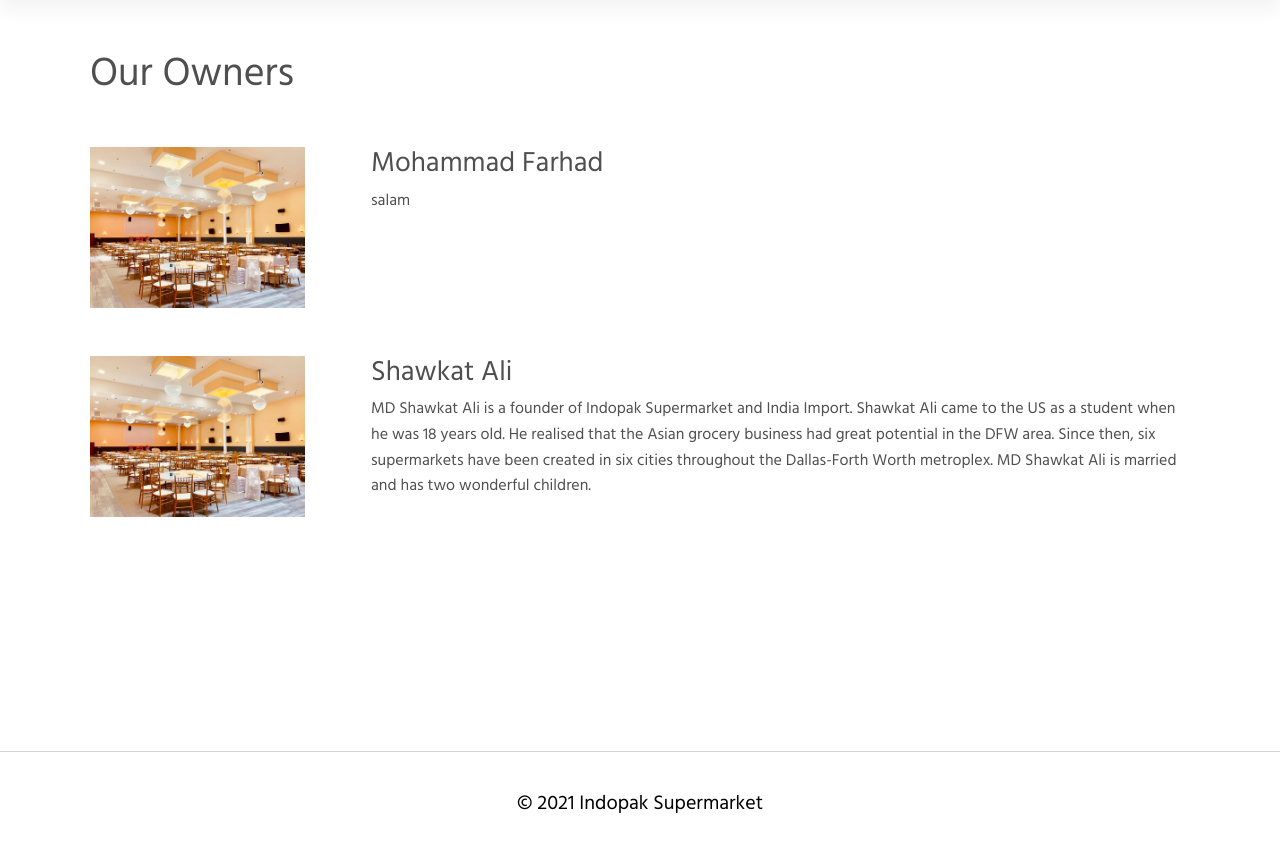
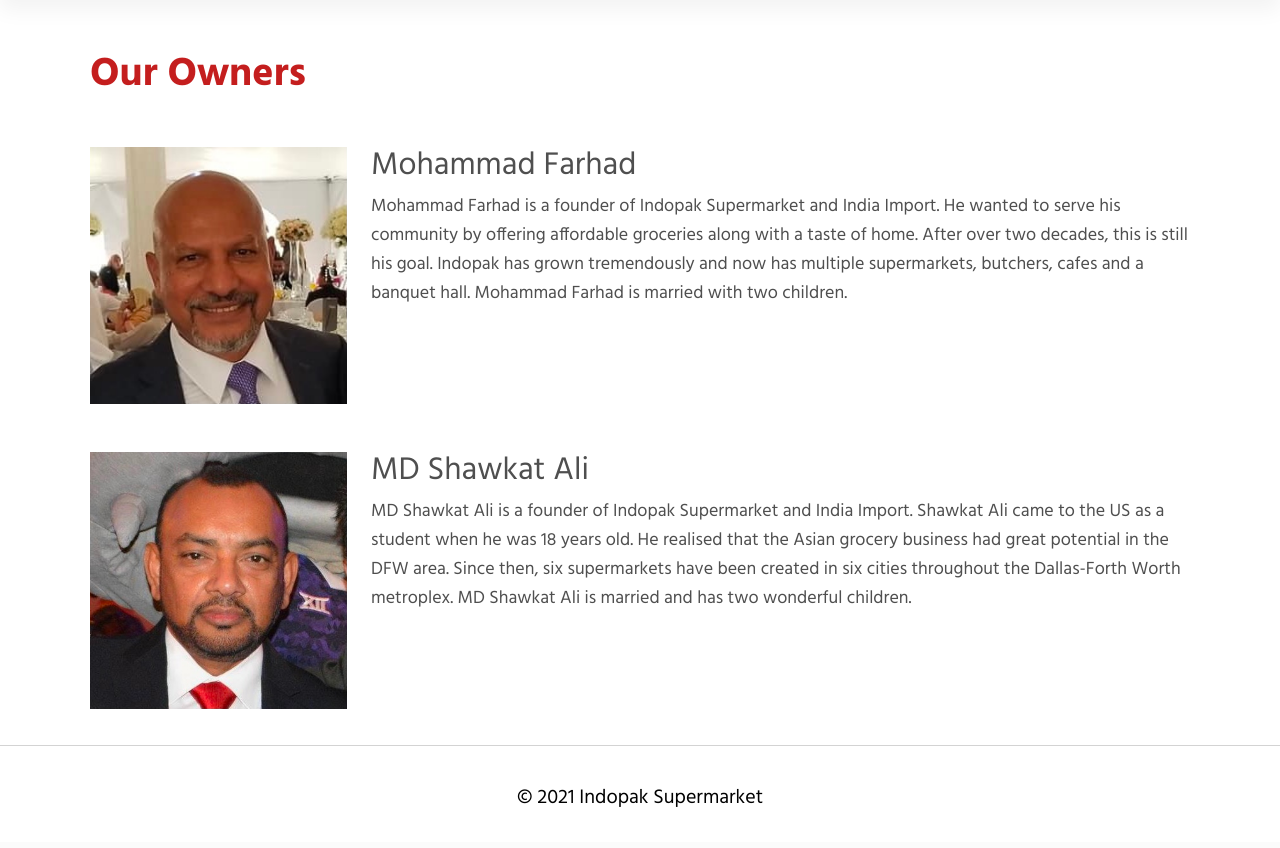
Before and after one commit to raiskazi/indopak-website, a Flask app: page /about in a window 1280 px wide. Shown: the part 92-940 px from the top of the page. After the commit the page ends 899 px from the top, so only its background shows below. Run offline with Flask 2, Linux system fonts and the light colour scheme; some libraries are stand-ins or nearby versions.

Commit message:
about pictures

```diff
--- a/templates/about.html
+++ b/templates/about.html
@@ -3,34 +3,37 @@
 {% block content %}
 <div class="container" style="padding: 20px">
 
-    <h1 class="mt-5"> Our Owners</h1>
+    <h1 class="mt-5" style="color: rgb(196, 30, 30)"> <b>Our Owners</b> </h1>
 
     <div class="row mt-5">
         <div class="col-md-3">
-            <img src="{{url_for('static', filename='images/banquet.jpeg')}}" height="150" width="215" class="img-fluid">
+            <img src="{{url_for('static', filename='images/farhad.jpg')}}" height="275" width="275" class="img-fluid">
         </div>
         <div class="col-md-9">
-            <h3> Mohammad Farhad</h3>
-            <p> salam</p>
+            <h2> Mohammad Farhad</h2>
+            <p style= "font-size: large"> Mohammad Farhad is a founder of Indopak Supermarket and India Import. He wanted to serve his community by
+                offering affordable groceries along with a taste of home. After over two decades, this is still
+                his goal. Indopak has grown tremendously and now has multiple supermarkets, butchers, cafes and a banquet hall.
+                Mohammad Farhad is married with two children.
+            </p>
         </div>
     </div>
 
     <div class="row mt-5">
         <div class="col-md-3">
-            <img src="{{url_for('static', filename='images/banquet.jpeg')}}" height="150" width="215" class="img-fluid">
+            <img src="{{url_for('static', filename='images/shawkat.jpg')}}" height="275" width="275" class="img-fluid">
         </div>
         <div class="col-md-9">
-            <h3> Shawkat Ali</h3>
-            <p> MD Shawkat Ali is a founder of Indopak Supermarket and India Import. Shawkat Ali came to the US as a
-                student when he was 18 years old.
-                He realised that the Asian grocery business had great potential in the DFW area. Since then, six
-                supermarkets have been created in six cities
-                throughout the Dallas-Forth Worth metroplex. MD Shawkat Ali is married and has two wonderful children.
+            <h2> MD Shawkat Ali</h2>
+            <p style= "font-size: large"> MD Shawkat Ali is a founder of Indopak Supermarket and India Import. Shawkat Ali came to the US as a
+                student when he was 18 years old. He realised that the Asian grocery business had great potential in
+                the DFW area. Since then, six supermarkets have been created in six cities throughout the Dallas-Forth
+                Worth metroplex. MD Shawkat Ali is married and has two wonderful children.
             </p>
         </div>
     </div>
 
 
-    <div style="margin-bottom: 18%;"></div>
+    <!-- <div style="margin-bottom: 18%;"></div> -->
 </div>
 {% endblock %}
--- a/templates/butcher.html
+++ b/templates/butcher.html
@@ -99,11 +99,11 @@
         <div id="map5" class="map"></div>
         <div class="card-body">
           <p class="card-text">
-            <h1> <b>Carrollton</b> </h1>
+            <h1> <b>Lewisville</b> </h1>
             <h3 style="color:rgb(196, 30, 30)"><i> Phone:</i></h3>
-            <p><a href="tel:972-323-2002">(972) 323-2002</a></p>
+            <p>TBD </p>
             <h3 style="color:green"> <i>Open:</i></h3>
-            <p>Monday - Sunday: 10AM - 10PM</p>
+            <p>TBD</p>
           </p>
         </div>
       </div>
```
Also changed, not shown: templates/banquet.html (+13 -8 lines), static/images/farhad.jpg (added), static/images/shawkat.jpg (added).
